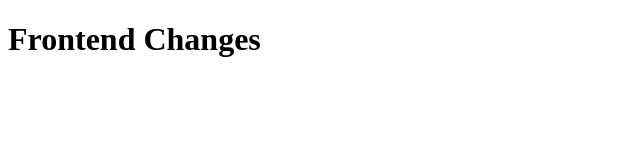
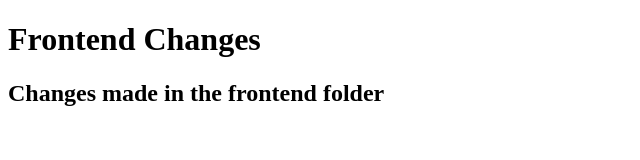
Before and after one commit to Pavaibabu/GitCommands, a plain HTML site: page index.html in a window 1280 px wide. Shown: the whole page, without its empty margins (0-640 px from the left). Drawn offline with Linux system fonts and the light colour scheme.

Commit message:
Changes made in the frontend folder

```diff
--- a/index.html
+++ b/index.html
@@ -7,6 +7,7 @@
 </head>
 <body>
     <h1>Frontend Changes</h1>
+    <h2>Changes made in the frontend folder</h2>
 
 </body>
 </html>
```
